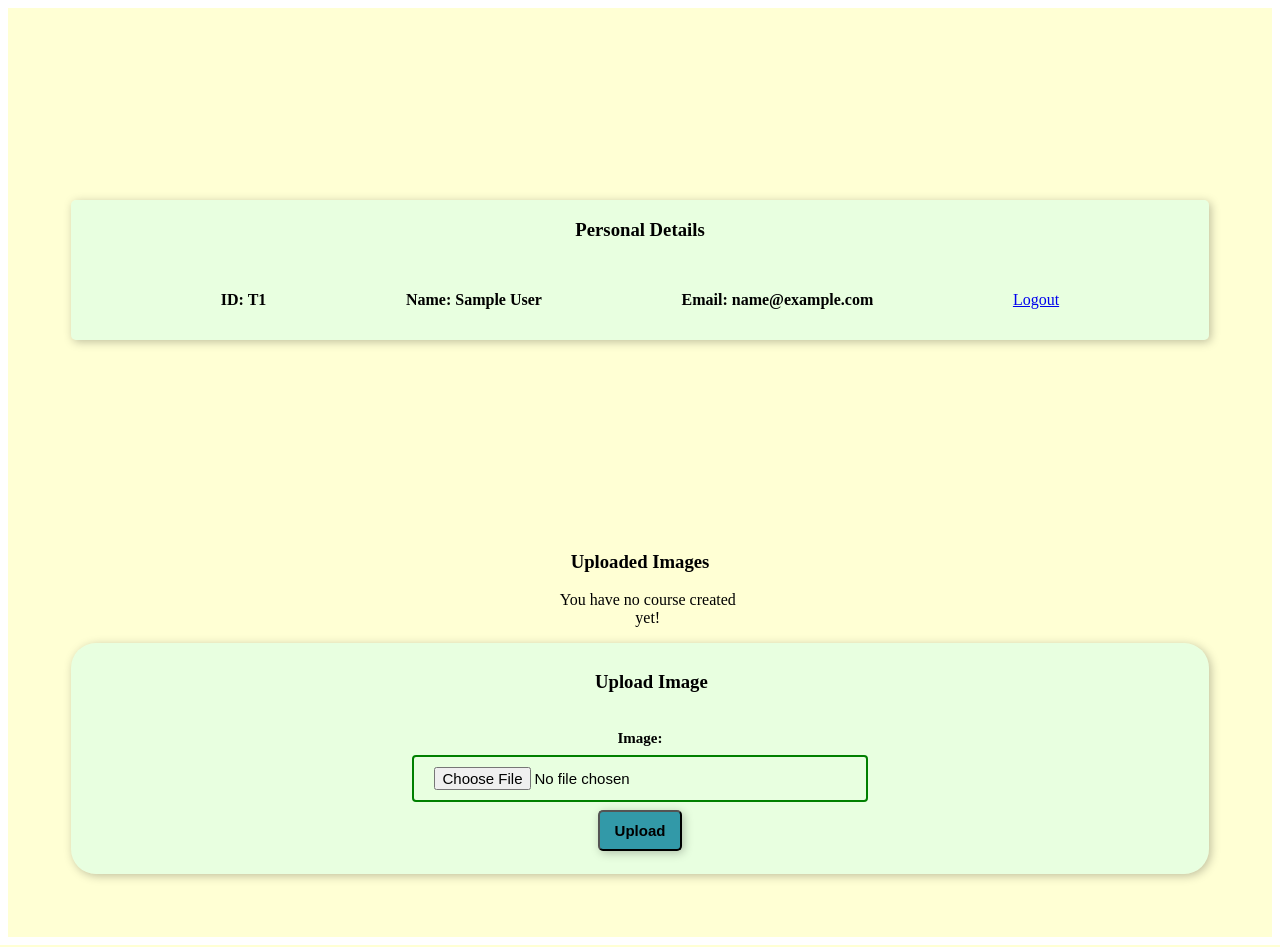
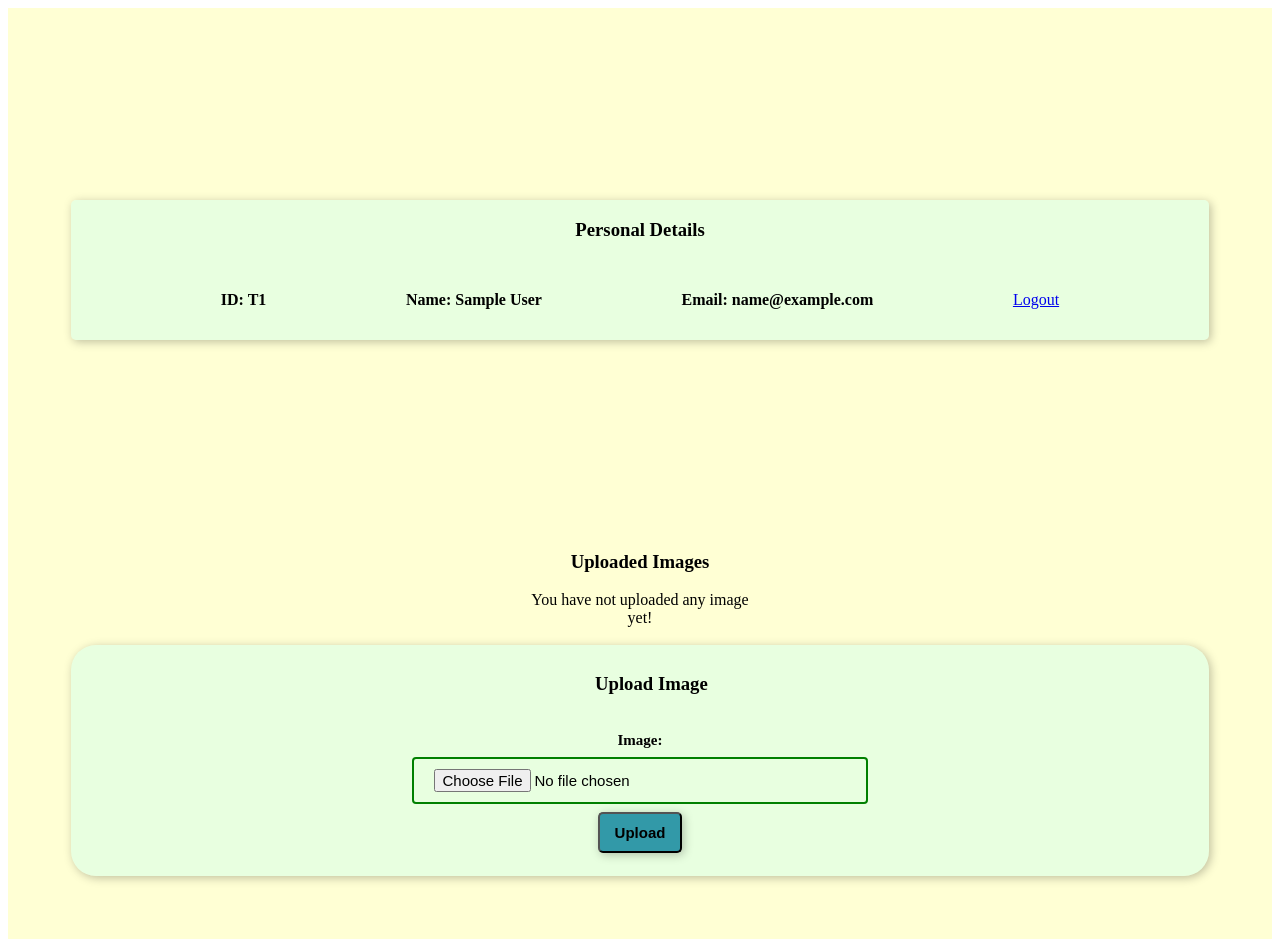
Before and after one commit to dibakar7/ImageUpload, a Django app: page /profile/ in a window 1280 px wide. Run offline with Django 4.2, Linux system fonts and the light colour scheme; the visitor is signed in with stand-in values (Sample User, id 1); data comes from the database, SQL or seed files in the repository.

Commit message:
Update profile.html

```diff
--- a/img_upload/templates/profile.html
+++ b/img_upload/templates/profile.html
@@ -28,7 +28,7 @@
                         </div>
                         <div class="sheet">
                             {% if count == 0 %}
-                                <span>You have no course created yet!</span>
+                                <span>You have not uploaded any image yet!</span>
                             {% endif %}
                             {% for item in uploaded_imgs %}
                             <div class="images">
```
